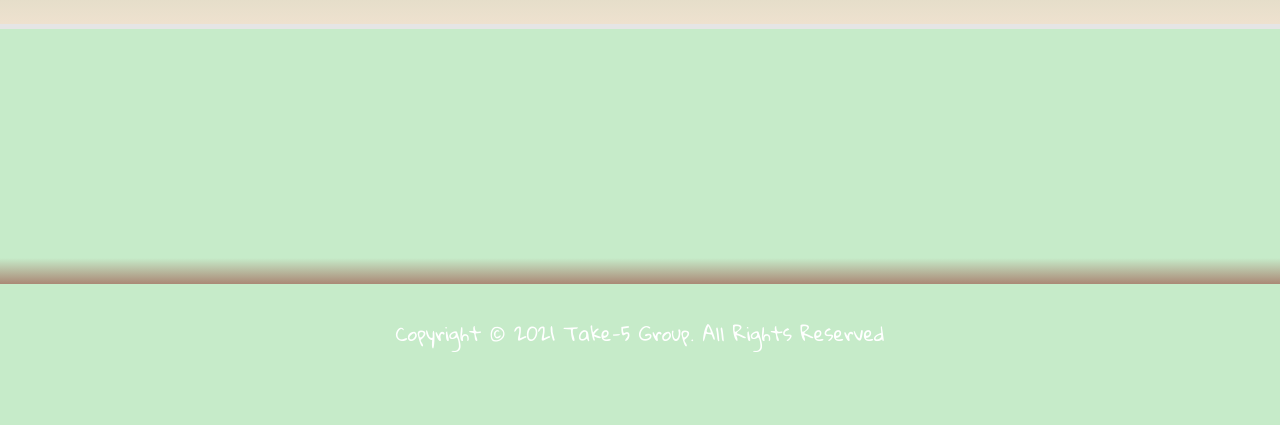
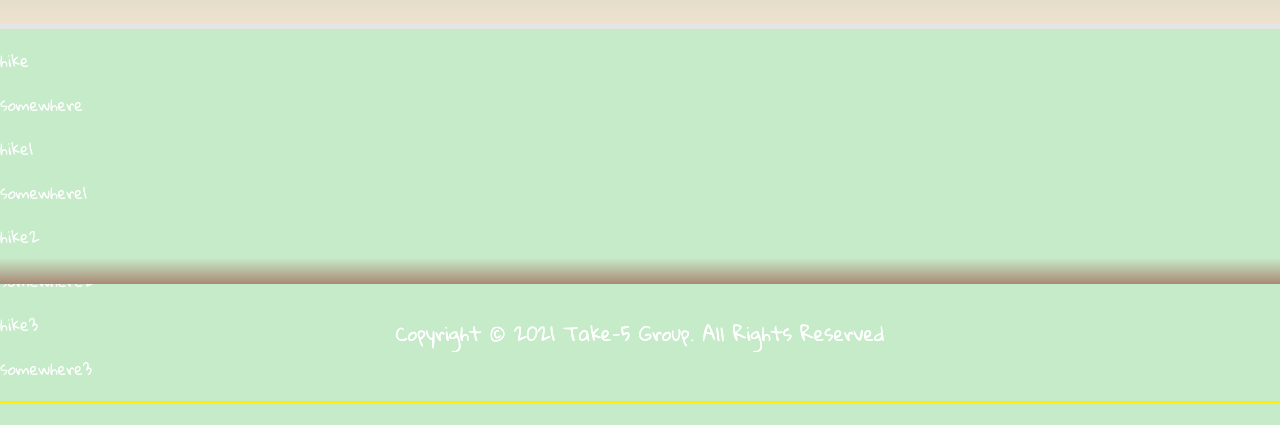
Before and after one commit to jessewillig/Take-A-Hike, a React (Create React App) app in the folder client/: page /saved in a window 1280 px wide. Shown: the part 516-941 px from the top of the page. Built offline with nearby package versions, Linux system fonts and the light colour scheme.

Commit message:
fixed react-rating install

```diff
--- a/client/package.json
+++ b/client/package.json
@@ -10,6 +10,7 @@
     "axios": "^0.21.1",
     "react": "^17.0.2",
     "react-dom": "^17.0.2",
+    "react-rating": "^2.0.5",
     "react-router-dom": "^5.2.0",
     "react-scripts": "3.4.3",
     "uikit": "^3.6.22",
--- a/client/src/App.js
+++ b/client/src/App.js
@@ -7,6 +7,7 @@ import Footer from './components/Footer';
 import Nav from './components/Nav';
 import Login from './pages/Login/Login'
 import Signup from './pages/SignUp/Signup'
+import Saved from './pages/Profile/Profile'
 
 function App() {
     document.title = "Take A Hike"
@@ -20,6 +21,7 @@ function App() {
                     <Route exact path='/' component={Landing} />
                     <Route exact path='/signup' component={Signup} />
                     <Route exact path='/login' component={Login} />
+                    <Route exact path='/saved' component={Saved} />
                 </Switch>
                 <Footer />
             </Router>
--- a/client/src/components/Grid/index.js
+++ b/client/src/components/Grid/index.js
@@ -9,17 +9,56 @@ export function Row({ fluid, children }) {
     return <div className={`row${fluid ? "-fluid" : ""}`}>{children}</div>;
 }
 
+
+const array = [
+    {
+    id: "1",
+    hikeName: "hike",
+    location: "somewhere",
+    },
+    {
+    id: "2",
+    hikeName: "hike1",
+    location: "somewhere1",
+    },
+    {
+    id: "3",
+    hikeName: "hike2",
+    location: "somewhere2",
+    },
+    {
+    id: "4",
+    hikeName: "hike3",
+    location: "somewhere3",
+    }
+]
 // This Col component lets us size bootstrap columns with less syntax
 // e.g. <Col size="md-12"> instead of <div className="col-md-12">
-export function Col({ size, children }) {
+export default function Grid({  }) {
     return (
         <div
-            className={size
-                .split(" ")
-                .map(size => "col-" + size)
-                .join(" ")}
+            uk-grid
         >
-            {children}
+            {array.map(hike => {
+                return (
+                    <div key={hike.id}>
+                        <p>{hike.hikeName}</p>
+                        <p>{hike.location}</p>
+                    </div>
+                )
+            })}
         </div>
     );
 }
+
+// export function Col({ size, children }) {
+//     return (
+//         <div
+//             className={size
+//                 .split(" ")
+//                 .map(size => "col-" + size)
+//                 .join(" ")}
+//         >
+//             {children}
+//         </div>
+//     );
--- a/client/src/pages/Profile/Profile.js
+++ b/client/src/pages/Profile/Profile.js
@@ -3,8 +3,9 @@ import Header from "../../components/Jumbotron";
 import Nav from "../../components/Nav";
 import Hike from "../../components/Hike";
 import Footer from "../../components/Footer";
-import { Container } from "../../components"
+// import { Container } from "../../components"
 import { List } from "../../components/List"
+import Grid from "../../components/Grid"
 
 
 class Saved extends Component {
@@ -13,40 +14,39 @@ class Saved extends Component {
     };
 
 
-    componentDidMount = () => {
-        this.getSavedHikes();
-    };
+    // componentDidMount = () => {
+    //     this.getSavedHikes();
+    // };
 
-    getSavedHikes = () => {
-        API.getHikes()
-            .then(res => {
-                this.setState({
-                    savedHikes: res.data
-                })
-            })
-            .catch(err => {
-                console.log(err);
-            })
-    };
+    // getSavedHikes = () => {
+    //     API.getHikes()
+    //         .then(res => {
+    //             this.setState({
+    //                 savedHikes: res.data
+    //             })
+    //         })
+    //         .catch(err => {
+    //             console.log(err);
+    //         })
+    // };
 
-    deleteHike = id => {
-        API.deleteHike(id)
-            .then(res => {
-                console.log("You must have hated this hike to delete it!", res)
-                this.getSavedHikes();
-            })
-            .catch(err => {
-                console.log(err);
-            })
-    };
+    // deleteHike = id => {
+    //     API.deleteHike(id)
+    //         .then(res => {
+    //             console.log("You must have hated this hike to delete it!", res)
+    //             this.getSavedHikes();
+    //         })
+    //         .catch(err => {
+    //             console.log(err);
+    //         })
+    // };
 
     render () {
         return (
             <div>
-                <Nav />
-                <Header />
-                <Container className="uk-container-expand">
-                <Card title="SavedHikes">
+                {/* <Container className="uk-container-expand"> */}
+                {/* <Card title="SavedHikes"> */}
+                <Grid />
                 {this.state.savedHikes.length ? (
                     <List>
                         {this.state.savedHikes.map(hike => (
@@ -76,8 +76,8 @@ class Saved extends Component {
                         <p>No Hikes have been saved..</p>
                     </div>
                 )}
-                   </Card>
-                </Container>
+                   {/* </Card> */}
+                {/* </Container> */}
                 <Footer />
             </div>
         )
```
Also changed, not shown: 1 other file (tests, documents, lock files or other folders).
